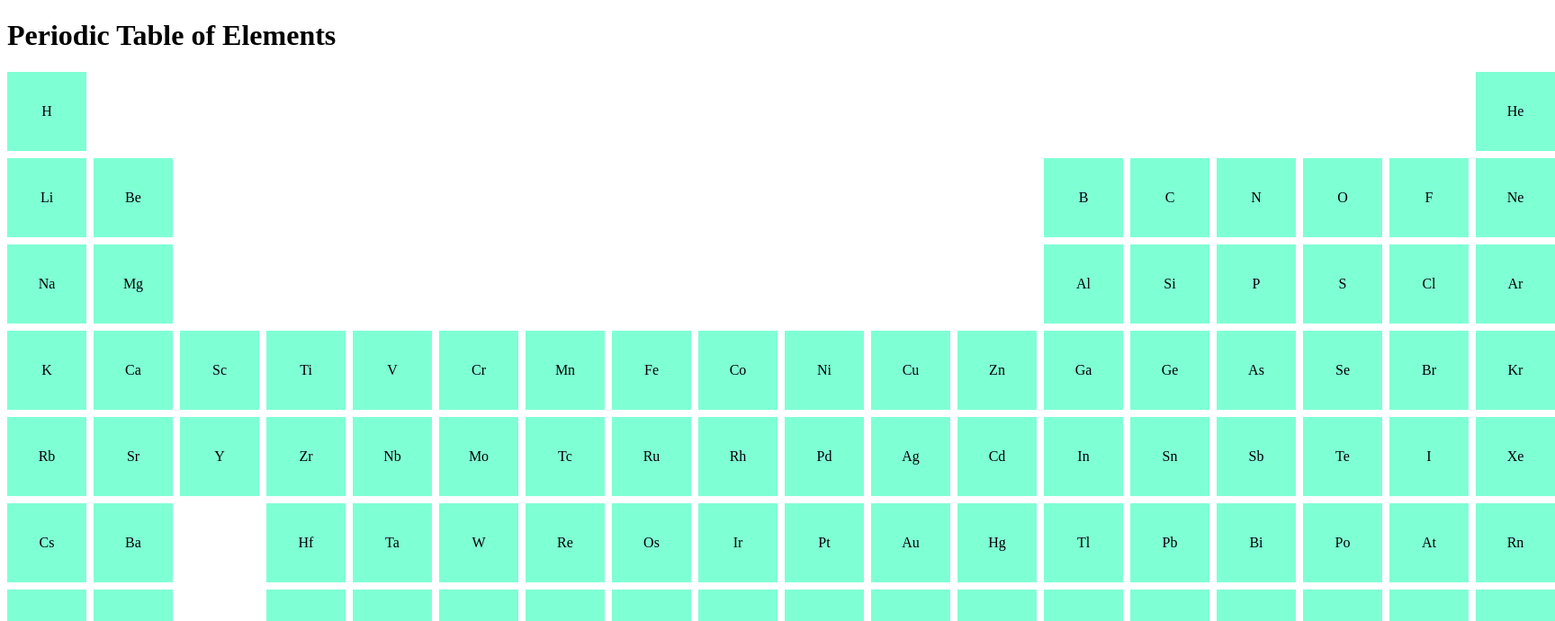
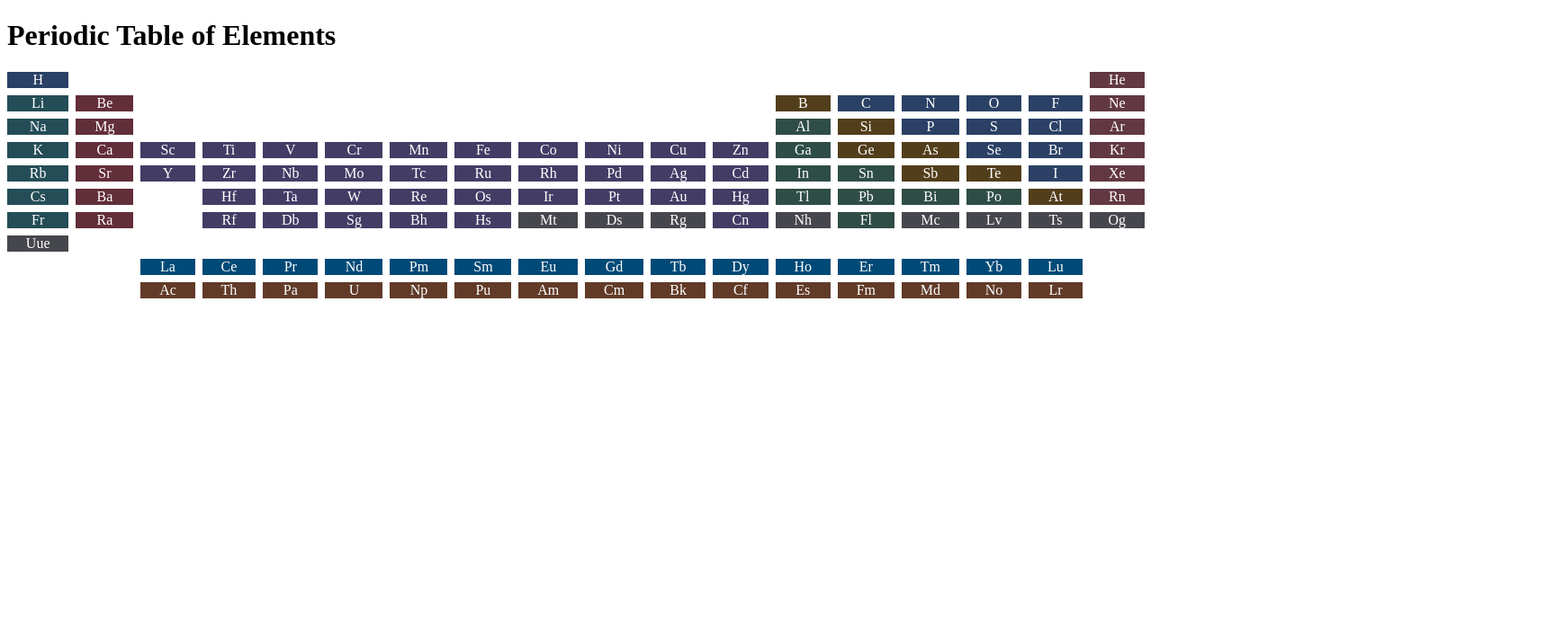
Before and after one commit to TraekWells/periodic-table-of-elements, a React (Vite) app: page / in a window 1280 px wide. Shown: the top 691 px of the page at 90% size, 1728 px wide, since content can reach past the window. Built offline with nearby package versions, Linux system fonts and the light colour scheme.

Commit message:
Adding colors

```diff
--- a/index.html
+++ b/index.html
@@ -4,7 +4,7 @@
     <meta charset="UTF-8" />
     <link rel="icon" type="image/svg+xml" href="/vite.svg" />
     <meta name="viewport" content="width=device-width, initial-scale=1.0" />
-    <title>Vite + React + TS</title>
+    <title>Periodic Table of Elements</title>
   </head>
   <body>
     <div id="root"></div>
--- a/package.json
+++ b/package.json
@@ -10,6 +10,7 @@
     "preview": "vite preview"
   },
   "dependencies": {
+    "atomic-bohr-model": "^1.0.91",
     "axios": "^1.4.0",
     "react": "^18.2.0",
     "react-dom": "^18.2.0",
--- a/src/components/Element/Element.module.scss
+++ b/src/components/Element/Element.module.scss
@@ -1,8 +1,47 @@
 .element {
-  background-color: aquamarine;
   display: flex;
   justify-content: center;
   align-items: center;
-  height: 5.5rem;
-  width: 5.5rem;
+  color: var(--color-white);
 }
+
+.diatomic-nonmetal,
+.polyatomic-nonmetal {
+  background-color: var(--color-diatomic-nonmetal);
+}
+
+.alkali-metal {
+  background-color: var(--color-alkali-metal);
+}
+
+.alkaline-earth-metal {
+  background-color: var(--color-alkaline-earth-metal);
+}
+
+.transition-metal {
+  background-color: var(--color-transition-metal);
+}
+
+.post-transition-metal {
+  background-color: var(--color-post-transition-metal);
+}
+
+.metalloid {
+  background-color: var(--color-metalloid);
+}
+
+.noble-gas {
+  background-color: var(--color-noble-gas);
+}
+
+.lanthanide {
+  background-color: var(--color-lanthanide);
+}
+
+.actinide {
+  background-color: var(--color-actinide);
+}
+
+.unknown {
+  background-color: var(--color-unknown);
+}
--- a/src/components/Element/Element.tsx
+++ b/src/components/Element/Element.tsx
@@ -1,5 +1,6 @@
 import React from "react";
 import styles from "./Element.module.scss";
+import useConvertElementCategory from "../../hooks/useConvertElementCategory";
 
 interface ElementProps {
   element: {
@@ -8,13 +9,16 @@ interface ElementProps {
     number: number;
     xpos: number;
     ypos: number;
+    category: string;
   };
 }
 
 const Element = ({ element }: ElementProps) => {
+  const elementClass = useConvertElementCategory(element.category);
   return (
     <div
-      className={styles.element}
+      className={`${styles.element} ${styles[`${elementClass}`]}`}
+      id={`element-${element.number}`}
       style={{
         gridColumnStart: `${element.xpos}`,
         gridRowStart: `${element.ypos}`,
--- /dev/null
+++ b/src/hooks/useConvertElementCategory.tsx
@@ -0,0 +1,5 @@
+const useConvertElementCategory = (category: string) => {
+  return category.toLowerCase().replaceAll(" ", "-");
+};
+
+export default useConvertElementCategory;
--- a/src/main.tsx
+++ b/src/main.tsx
@@ -1,6 +1,7 @@
 import React from "react";
 import ReactDOM from "react-dom/client";
 import App from "./App.tsx";
+import "./styles/globals.scss";
 
 ReactDOM.createRoot(document.getElementById("root") as HTMLElement).render(
   <React.StrictMode>
--- /dev/null
+++ b/src/styles/globals.scss
@@ -0,0 +1,14 @@
+:root {
+  --color-white: #ffffff;
+
+  --color-diatomic-nonmetal: #2a4165;
+  --color-alkali-metal: #244d57;
+  --color-alkaline-earth-metal: #622e39;
+  --color-transition-metal: #433c65;
+  --color-post-transition-metal: #2f4d47;
+  --color-metalloid: #523e1b;
+  --color-noble-gas: #623842;
+  --color-lanthanide: #004a77;
+  --color-actinide: #613b28;
+  --color-unknown: #46474c;
+}
```
Also changed, not shown: 1 other file (tests, documents, lock files or other folders).
